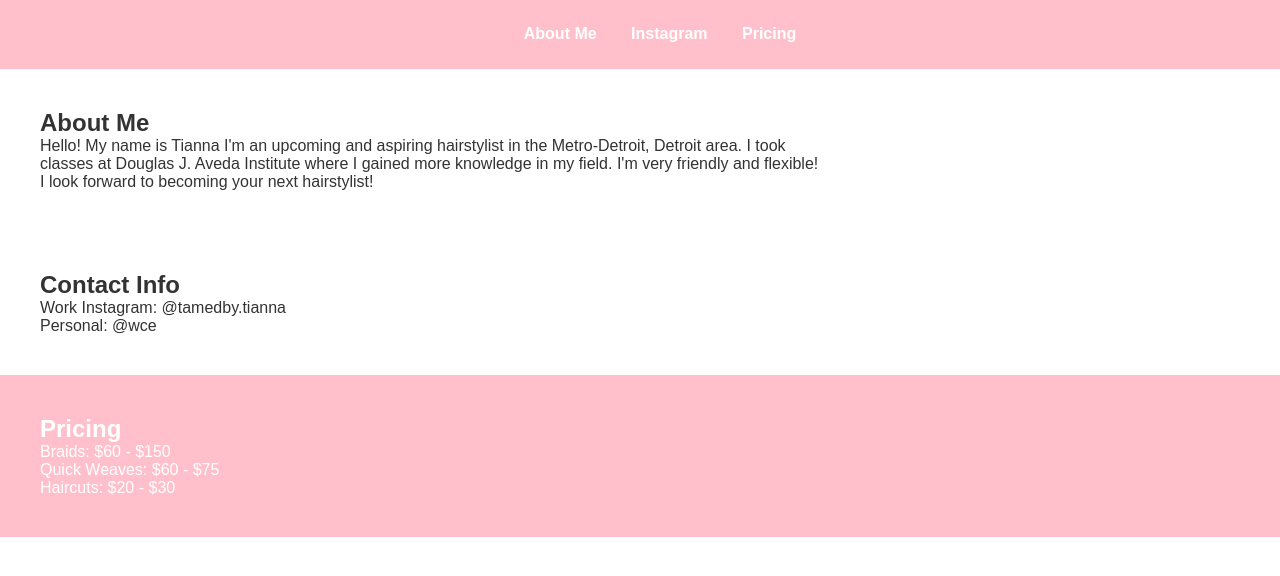
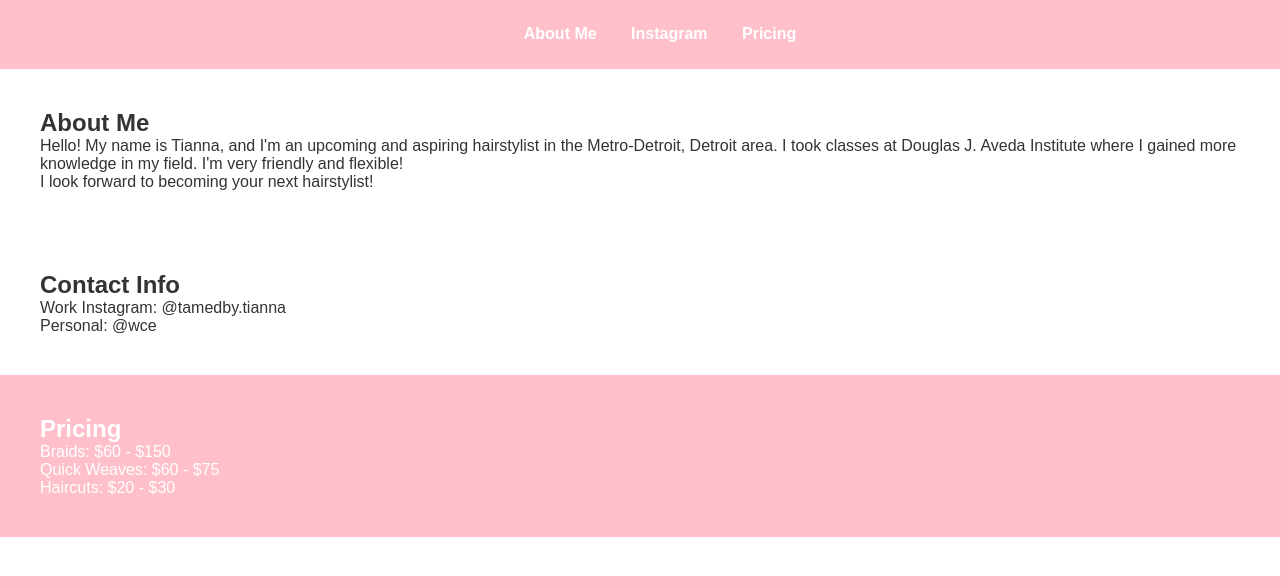
Before and after one commit to turnertianna/home, a plain HTML site: page index.html in a window 1280 px wide. Shown: the part 78-654 px from the top of the page. Drawn offline with Linux system fonts and the light colour scheme.

Commit message:
Update index.html

```diff
--- a/index.html
+++ b/index.html
@@ -8,7 +8,7 @@
 </head>
 <body>
     <header>
-        <h1>Tamed By Tianna</h1>
+        <h1 class="title">Tamed By Tianna</h1>
     </header>
     <nav>
         <ul>
@@ -19,8 +19,7 @@
     </nav>
     <section id="about">
         <h2>About Me</h2>
-        <p>Hello! My name is Tianna I'm an upcoming and aspiring hairstylist in the Metro-Detroit, Detroit area. I took</p>
-        <p>classes at Douglas J. Aveda Institute where I gained more knowledge in my field. I'm very friendly and flexible!</p>
+        <p>Hello! My name is Tianna, and I'm an upcoming and aspiring hairstylist in the Metro-Detroit, Detroit area. I took classes at Douglas J. Aveda Institute where I gained more knowledge in my field. I'm very friendly and flexible!</p>
         <p>I look forward to becoming your next hairstylist!</p>
     </section>
     <section id="contact">
```
